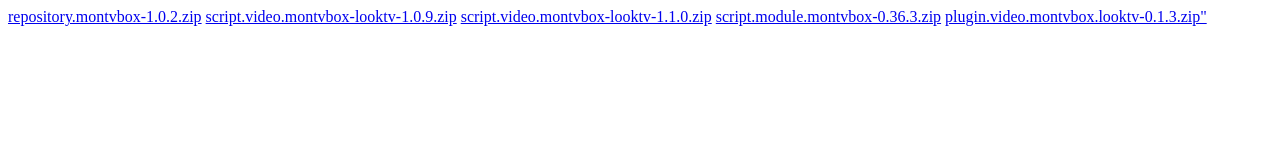
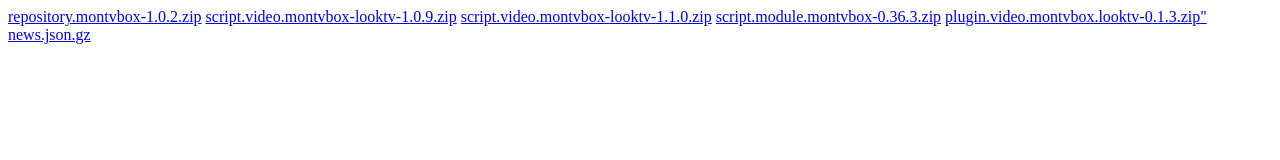
Before and after one commit to montvbox/mbxrepo, a plain HTML site: page index.html in a window 1280 px wide. Drawn offline with Linux system fonts and the light colour scheme.

Commit message:
add news.json

```diff
--- a/index.html
+++ b/index.html
@@ -3,3 +3,4 @@
 <a href="script.video.montvbox-looktv/script.video.montvbox-looktv-1.1.0.zip">script.video.montvbox-looktv-1.1.0.zip</a>
 <a href="script.module.montvbox/script.module.montvbox-0.36.3.zip">script.module.montvbox-0.36.3.zip</a>
 <a href="plugin.video.montvbox.looktv/plugin.video.montvbox.looktv-0.1.3.zip">plugin.video.montvbox.looktv-0.1.3.zip"</a>
+<a href="news.json.gz">news.json.gz</a>
```
